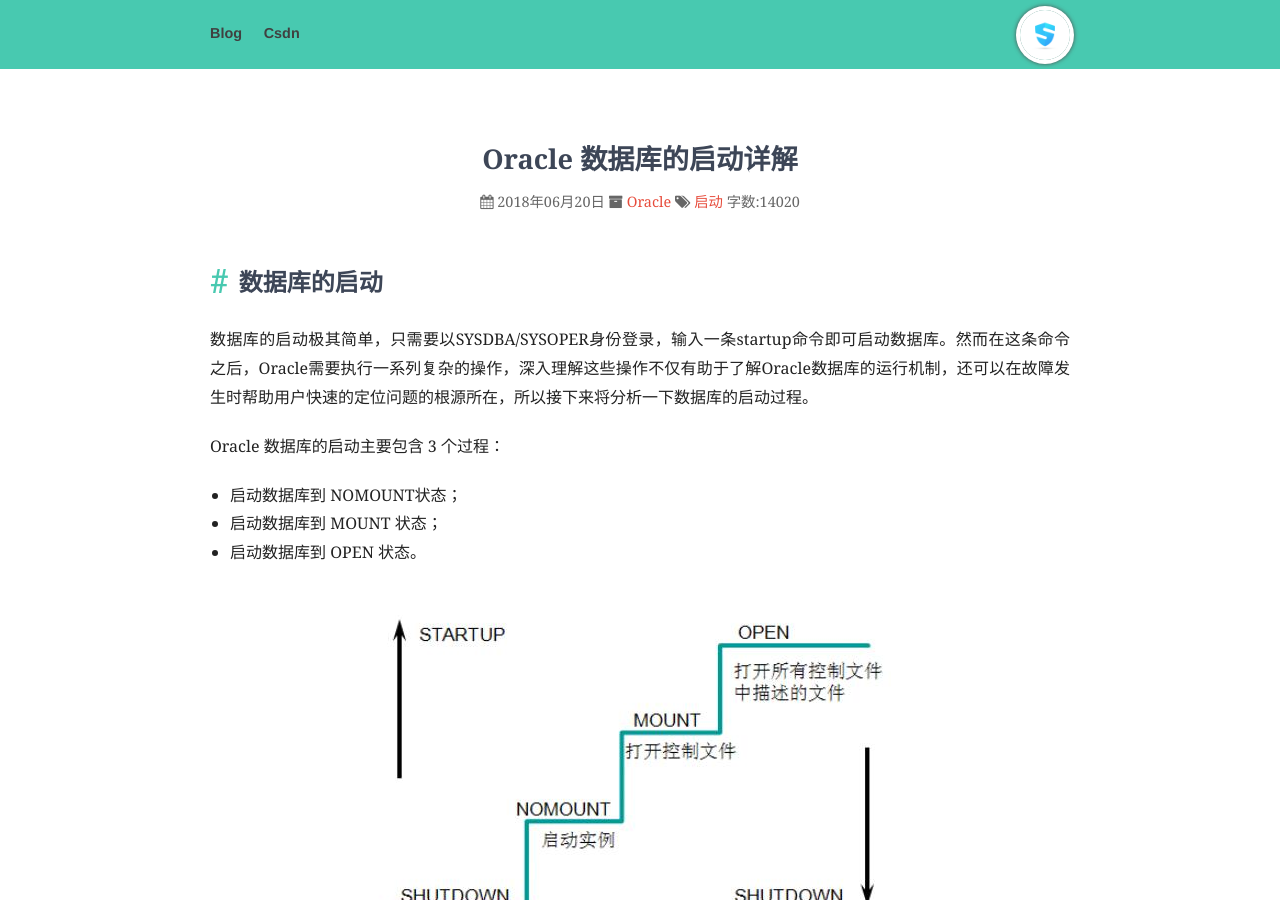
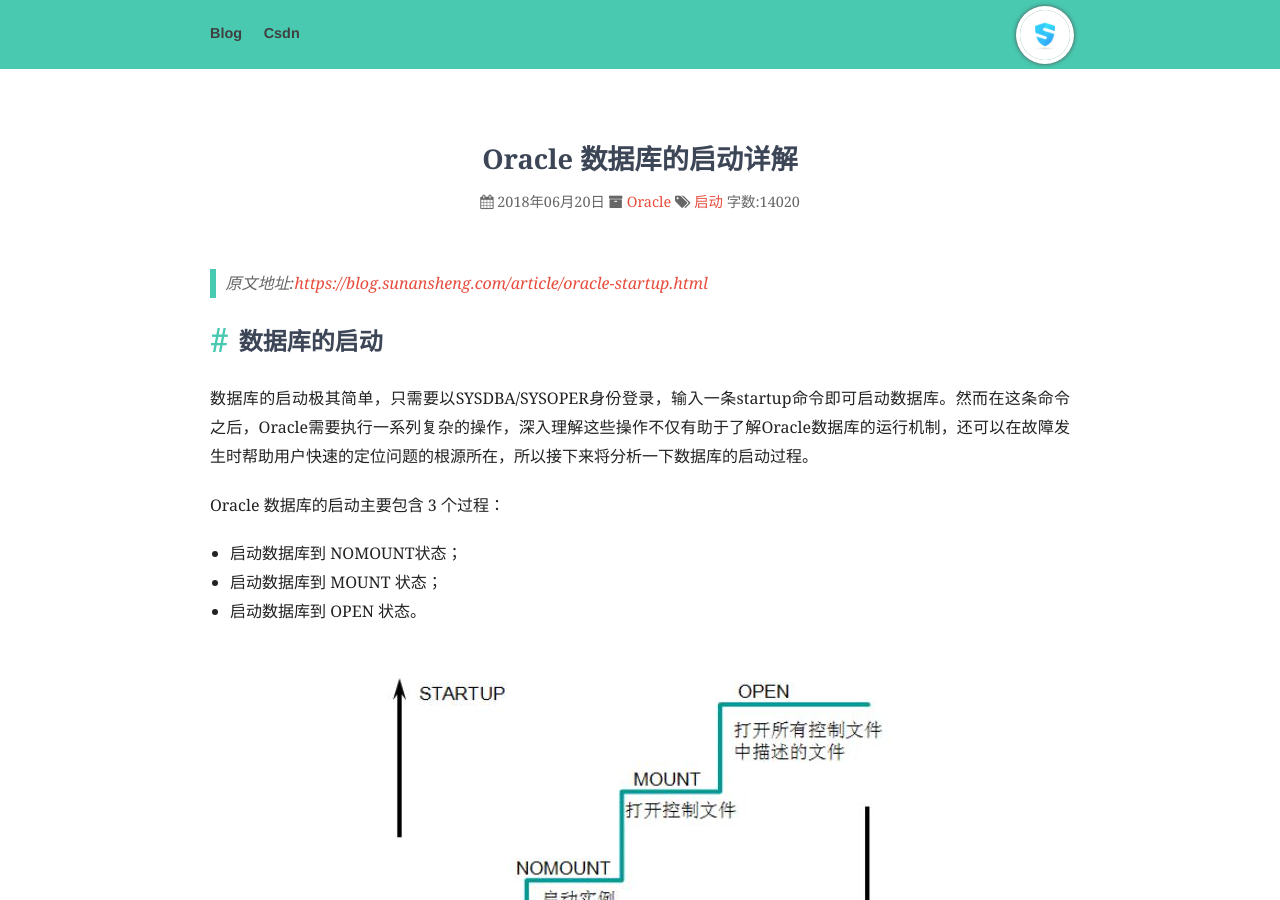
Before and after one commit to sunansheng/sunansheng.github.io, a Jekyll site: the page built from _posts/2018-06-20-oracle-startup.md, in a window 1280 px wide and 900 px high. Built offline with Jekyll 4.4.1, drawn with Linux system fonts in a browser that asks for light colours; nearby versions of some CDN libraries; some of the changed text lies outside the part shown.

Commit message:
原文地址

```diff
--- a/_layouts/post.html
+++ b/_layouts/post.html
@@ -34,6 +34,7 @@ layout: default
 </div>
 
   <div class="post">
+  <blockquote><p>原文地址:<a href="{{ site.url }}{{ page.url }}">{{ site.url }}{{ page.url }}</a></p></blockquote>
         <div id="content">
           <div class ="sidebox">
               <div class ="sidebar">
@@ -42,7 +43,7 @@ layout: default
           </div>
   	   {{ content }}
   	</div>
-<a href="{{ site.url }}{{ page.url }}">{{ site.url }}{{ page.url }}  </a>
+
 	</div>
 
 {% include new-old.html %}
```
